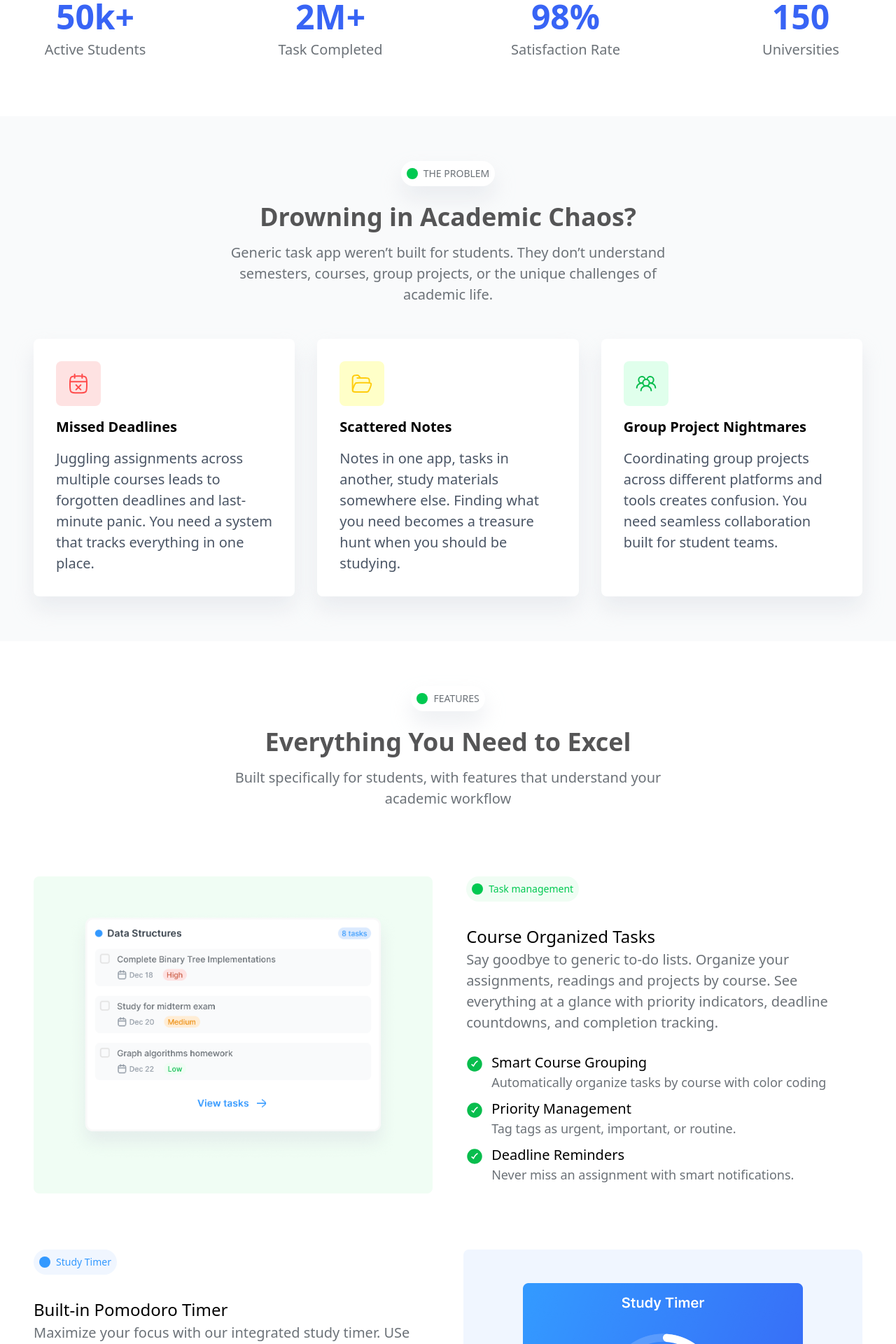
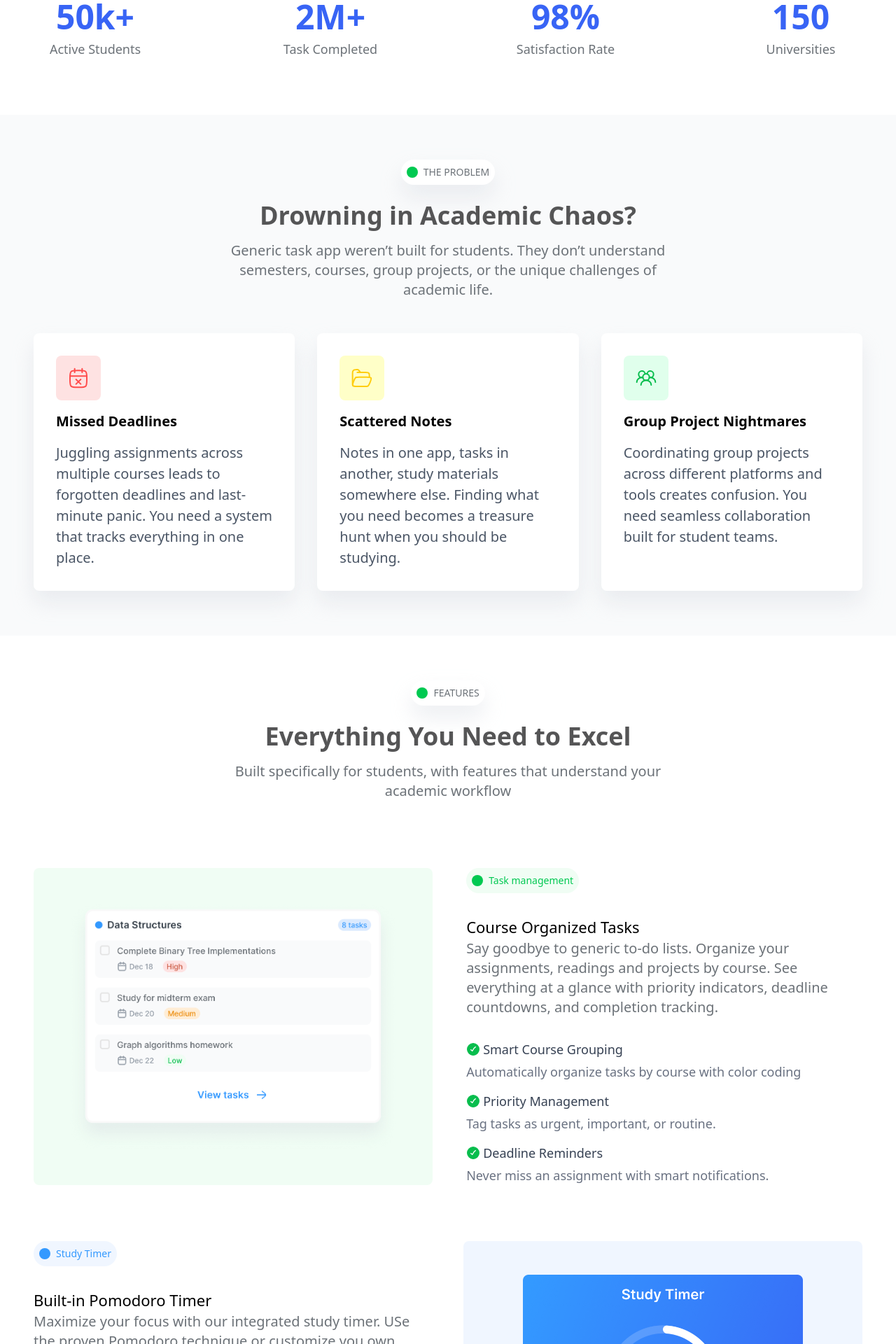
Before and after one commit to Danielgbesimowo7/FocusGrid, a React (Vite) app: page / in a window 1280 px wide. Shown: the part 880-2800 px from the top of the page at 70% size. Built offline with nearby package versions, Linux system fonts and the light colour scheme.

Commit message:
Make feature list items match Smart Course Grouping layout/styles

```diff
--- a/src/pages/Landingpage.jsx
+++ b/src/pages/Landingpage.jsx
@@ -115,7 +115,7 @@ const Landingpage = () => {
                   Your Academic Life <br></br>{" "}
                   <span className="text-primary-alt">Organized</span>
                 </h1>
-                <p className=" lg:text-left text-center">
+                <p className="text-lg lg:text-xl lg:text-left text-center">
                   {" "}
                   Stop juggling multiple apps and scatterd notes.
                   FocusGrid brings your tasks, assignments, deadlines, and
@@ -155,23 +155,23 @@ const Landingpage = () => {
       <section className="site-section bg-white px-4 sm:px-6 md:px-12">
         <div className="max-w-400 m-auto py-4 grid grid-cols-2 md:grid-cols-4 gap-4 gap-y-10 sm:gap-4 lg:gap-40">
           <div className="text-center grid gap-2">
-            <h2 className="text-primary-alt text-4xl lg:text-5xl font-bold ">50k+</h2>
-            <p className="">Active Students</p>
+            <h2 className="text-primary-alt text-3xl lg:text-5xl font-bold ">50k+</h2>
+            <p className="text-lg">Active Students</p>
           </div>
 
           <div className="text-center flex flex-col gap-2">
-            <h2 className="text-primary-alt text-4xl lg:text-5xl  font-bold ">2M+</h2>
-            <p className="">Task Completed</p>
+            <h2 className="text-primary-alt text-3xl lg:text-5xl  font-bold ">2M+</h2>
+            <p className="text-lg">Task Completed</p>
           </div>
 
           <div className="text-center flex  items-center flex-col gap-2">
-            <h2 className="text-primary-alt text-4xl lg:text-5xl  font-bold">98%</h2>
-            <p className="">Satisfaction Rate</p>
+            <h2 className="text-primary-alt text-3xl lg:text-5xl  font-bold">98%</h2>
+            <p className="text-lg">Satisfaction Rate</p>
           </div>
 
           <div className="text-center flex flex-col gap-2">
-            <h2 className="text-primary-alt text-4xl lg:text-5xl font-bold">150</h2>
-            <p className="">Universities</p>
+            <h2 className="text-primary-alt text-3xl lg:text-5xl font-bold">150</h2>
+            <p className="text-lg">Universities</p>
           </div>
         </div>
       </section>
@@ -185,7 +185,7 @@ const Landingpage = () => {
           <h2 className="text-2xl sm:text-4xl font-bold text-center mt-6 text-[#555556]">
             Drowning in Academic Chaos?
           </h2>
-          <p className="text-center mt-4 max-w-2xl m-auto">
+          <p className="text-lg lg:text-xl text-center mt-4 max-w-2xl m-auto">
             Generic task app weren’t built for students. They don’t understand
             semesters, courses, group projects, or the unique challenges of
             academic life.
@@ -226,7 +226,7 @@ const Landingpage = () => {
             <h2 className="text-2xl sm:text-4xl font-bold text-center mt-6 text-[#555556]">
               Everything You Need to Excel
             </h2>
-            <p className="text-center mt-4 max-w-2xl m-auto">
+            <p className="text-lg lg:text-xl text-center mt-4 max-w-2xl m-auto">
               Built specifically for students, with features that understand
               your academic workflow
             </p>
@@ -247,8 +247,8 @@ const Landingpage = () => {
               </div>
 
               <div className="">
-                <h2 className="font-medium text-[24px]">Course Organized Tasks</h2>
-                <p>
+                <h2 className="font-medium text-[22px]">Course Organized Tasks</h2>
+                <p className="text-lg lg:text-xl">
                   Say goodbye to generic to-do lists. Organize your assignments,
                   readings and projects by course. See everything at a glance
                   with priority indicators, deadline countdowns, and completion
@@ -257,29 +257,37 @@ const Landingpage = () => {
               </div>
 
               <div className="space-y-3.5">
-                <div className="flex items-start gap-3">
-                  <img src={checkfilled} alt="" />
+                <div className="flex items-start gap-2">
                   <div className="flex flex-col gap-1">
-                    <h3 className="">Smart Course Grouping</h3>
-                    <p className="text-lg">
+                    <div className="flex items-center gap-1">
+                      <img className="w-5 h-5" src={checkfilled} alt="" />
+                      <h3 className="font-medium text-lg text-gray-700">Smart Course Grouping</h3>
+                    </div>
+                    <p className="text-lg text-gray-500">
                       Automatically organize tasks by course with color coding
                     </p>
                   </div>
                 </div>
-                <div className="flex items-start gap-3">
-                  <img src={checkfilled} alt="" />
+
+                <div className="flex items-start gap-2">
                   <div className="flex flex-col gap-1">
-                    <h3 className="">Priority Management</h3>
-                    <p className="text-lg">
-                      Tag tags as urgent, important, or routine.
+                    <div className="flex items-center gap-1">
+                      <img className="w-5 h-5" src={checkfilled} alt="" />
+                      <h3 className="font-medium text-lg text-gray-700">Priority Management</h3>
+                    </div>
+                    <p className="text-lg text-gray-500">
+                      Tag tasks as urgent, important, or routine.
                     </p>
                   </div>
                 </div>
-                <div className="flex items-start gap-3">
-                  <img src={checkfilled} alt="" />
+
+                <div className="flex items-start gap-2">
                   <div className="flex flex-col gap-1">
-                    <h3 className="">Deadline Reminders</h3>
-                    <p className="text-lg">
+                    <div className="flex items-center gap-1">
+                      <img className="w-5 h-5" src={checkfilled} alt="" />
+                      <h3 className="font-medium text-lg text-gray-700">Deadline Reminders</h3>
+                    </div>
+                    <p className="text-lg text-gray-500">
                       Never miss an assignment with smart notifications.
                     </p>
                   </div>
@@ -301,8 +309,8 @@ const Landingpage = () => {
               </div>
 
               <div>
-                <h2 className="font-medium text-[24px]">Built-in Pomodoro Timer</h2>
-                <p>
+                <h2 className="font-medium text-[22px]">Built-in Pomodoro Timer</h2>
+                <p className="text-lg lg:text-xl">
                   Maximize your focus with our integrated study timer. USe the
                   proven Pomodoro technique or customize you own study
                   intervals. Track your productive hours and build consistent
@@ -311,31 +319,33 @@ const Landingpage = () => {
               </div>
 
               <div className="space-y-3.5">
-                <div className="flex items-start gap-3">
-                  <img src={checkfilled} alt="" />
+                <div className="flex items-start gap-2">
                   <div className="flex flex-col gap-1">
-                    <h3 className="">Customizable Sessions</h3>
-                    <p className="text-lg">
-                      Set your own focus and break durations
-                    </p>
+                    <div className="flex items-center gap-1">
+                      <img className="w-5 h-5" src={checkfilled} alt="" />
+                      <h3 className="font-medium text-lg text-gray-700">Customizable Sessions</h3>
+                    </div>
+                    <p className="text-lg text-gray-500">Set your own focus and break durations</p>
                   </div>
                 </div>
-                <div className="flex items-start gap-3">
-                  <img src={checkfilled} alt="" />
+
+                <div className="flex items-start gap-2">
                   <div className="flex flex-col gap-1">
-                    <h3 className="">Study Statistics</h3>
-                    <p className="text-lg">
-                      Track total study hours per course and week
-                    </p>
+                    <div className="flex items-center gap-1">
+                      <img className="w-5 h-5" src={checkfilled} alt="" />
+                      <h3 className="font-medium text-lg text-gray-700">Study Statistics</h3>
+                    </div>
+                    <p className="text-lg text-gray-500">Track total study hours per course and week</p>
                   </div>
                 </div>
-                <div className="flex items-start gap-3">
-                  <img src={checkfilled} alt="" />
+
+                <div className="flex items-start gap-2">
                   <div className="flex flex-col gap-1">
-                    <h3 className="">Break Reminders</h3>
-                    <p className="text-lg">
-                      Gentle nudges to take breaks and stay fresh
-                    </p>
+                    <div className="flex items-center gap-1">
+                      <img className="w-5 h-5" src={checkfilled} alt="" />
+                      <h3 className="font-medium text-lg text-gray-700">Break Reminders</h3>
+                    </div>
+                    <p className="text-lg text-gray-500">Gentle nudges to take breaks and stay fresh</p>
                   </div>
                 </div>
               </div>
@@ -355,8 +365,8 @@ const Landingpage = () => {
               </div>
 
               <div>
-                <h2 className="font-medium text-[24px]">Course-Linked Notes</h2>
-                <p>
+                <h2 className="font-medium text-[22px]">Course-Linked Notes</h2>
+                <p className="text-lg lg:text-xl">
                   Keep all your lecture note, study materials, and quick
                   thoughts organized by course. Rich text-formatting, tagging
                   and powerful search make finding information effortless
@@ -364,31 +374,33 @@ const Landingpage = () => {
               </div>
 
               <div className="space-y-3.5">
-                <div className="flex items-start gap-3">
-                  <img src={checkfilled} alt="" />
+                <div className="flex items-start gap-2">
                   <div className="flex flex-col gap-1">
-                    <h3 className="">Rich Text Editor</h3>
-                    <p className="text-lg">
-                      Format notes with headers , lists, and highlights
-                    </p>
+                    <div className="flex items-center gap-1">
+                      <img className="w-5 h-5" src={checkfilled} alt="" />
+                      <h3 className="font-medium text-lg text-gray-700">Rich Text Editor</h3>
+                    </div>
+                    <p className="text-lg text-gray-500">Format notes with headers, lists, and highlights</p>
                   </div>
                 </div>
-                <div className="flex items-start gap-3">
-                  <img src={checkfilled} alt="" />
+
+                <div className="flex items-start gap-2">
                   <div className="flex flex-col gap-1">
-                    <h3 className="">Quick Course</h3>
-                    <p className="text-lg">
-                      Jot down ideas instantly during lectures
-                    </p>
+                    <div className="flex items-center gap-1">
+                      <img className="w-5 h-5" src={checkfilled} alt="" />
+                      <h3 className="font-medium text-lg text-gray-700">Quick Course</h3>
+                    </div>
+                    <p className="text-lg text-gray-500">Jot down ideas instantly during lectures</p>
                   </div>
                 </div>
-                <div className="flex items-start gap-3">
-                  <img src={checkfilled} alt="" />
+
+                <div className="flex items-start gap-2">
                   <div className="flex flex-col gap-1">
-                    <h3 className="">Powerful Search</h3>
-                    <p className="text-lg">
-                      Find any note across all course instantly
-                    </p>
+                    <div className="flex items-center gap-1">
+                      <img className="w-5 h-5" src={checkfilled} alt="" />
+                      <h3 className="font-medium text-lg text-gray-700">Powerful Search</h3>
+                    </div>
+                    <p className="text-lg text-gray-500">Find any note across all courses instantly</p>
                   </div>
                 </div>
               </div>
@@ -432,7 +444,7 @@ const Landingpage = () => {
           <HIWcard
             number="3"
             title="Add Tasks"
-            subtitle="Start adding assignment , readings, and project. Set priorities and deadlines."
+            subtitle="Start adding assignment, readings, and project. Set priorities and deadlines."
             icon={<img src={taskadd} />}
             iconBgColor="bg-[#FCE7F3]"
           ></HIWcard>
```
